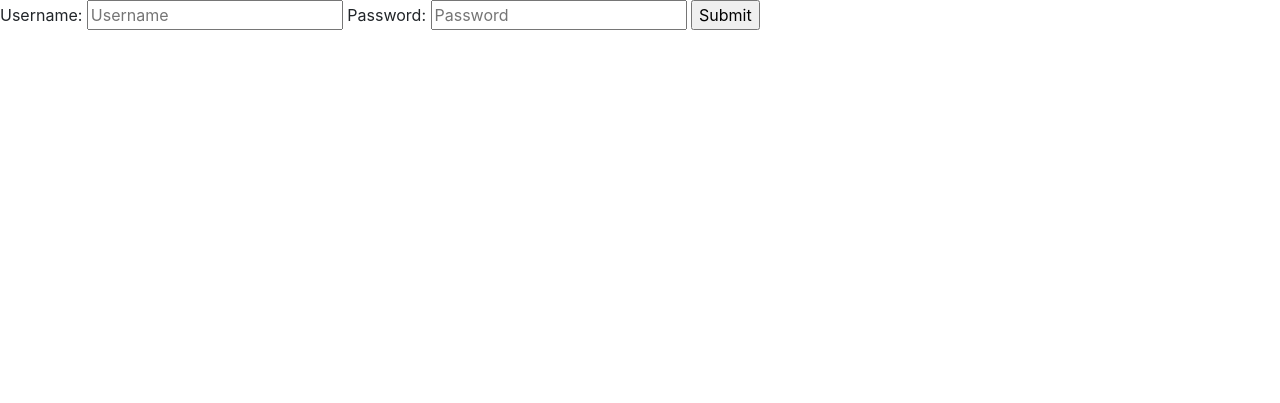
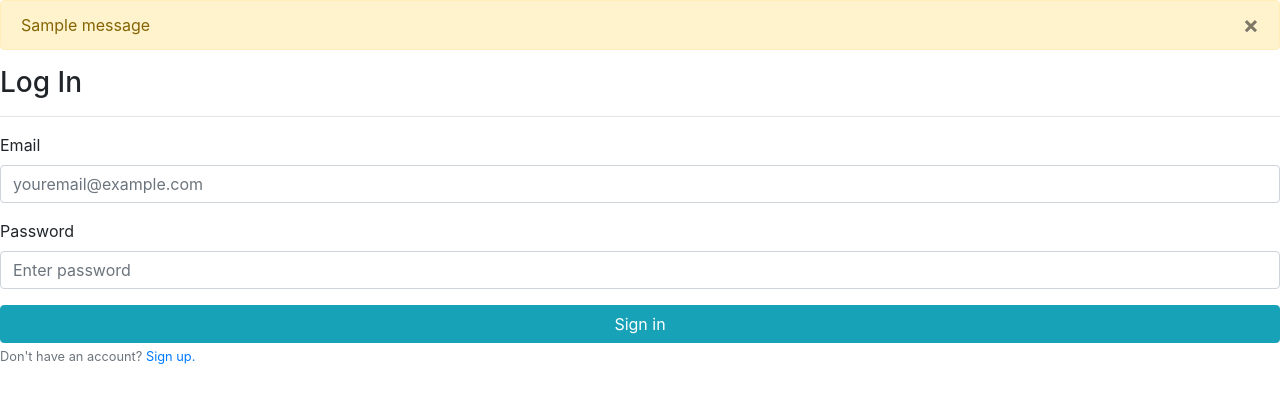
Before and after one commit to tu-vu/Chatroom, a Flask app: page / in a window 1280 px wide. Shown: the top 403 px of the page. Run offline with Flask 2, Linux system fonts and the light colour scheme; tables that the repository leaves empty hold one stand-in row (values such as "Sample post"); one stand-in notice (Sample message) is shown; some libraries are stand-ins or nearby versions.

Commit message:
Add login and signup page

```diff
--- a/Chatroom/auth.py
+++ b/Chatroom/auth.py
@@ -19,28 +19,27 @@ def signup():
     GET requests serve sign-up page.
     POST requests validate form & user creation.
     """
-    # form = SignupForm()
-    # if form.validate_on_submit():
-    #     # Users fill form correctly
-    #     # Check if email already exists
-    #     existing_user = User.query.filter_by(email=form.email.data).first()
-    #     if existing_user is None:
-    #         # Check if username already exists
-    #         existing_username = User.query.filter_by(username=form.username.data).first()
-    #         if existing_username is None:
-    #             user = User(username=form.username.data,
-    #                         email=form.email.data,
-    #                         password=form.password.data)
-    #             db.session.add(user)
-    #             db.session.commit() # Create new user
-    #             login_user(user) # Log in as newly created user - magically!
-    #             # Go to movie dashboard page
-    #             return redirect(url_for('main_bp.dashboard'))
-    #         flash("Username already exists!")
-    #     else:
-    #         flash("A user already exists with that email address.")
-    # return render_template("signup.html", form=form)
-    return render_template("signup.html")
+    form = SignupForm()
+    if form.validate_on_submit():
+        # Users fill form correctly
+        # Check if email already exists
+        existing_user = User.query.filter_by(email=form.email.data).first()
+        if existing_user is None:
+            # Check if username already exists
+            existing_username = User.query.filter_by(username=form.username.data).first()
+            if existing_username is None:
+                user = User(username=form.username.data,
+                            email=form.email.data,
+                            password=form.password.data)
+                db.session.add(user)
+                db.session.commit() # Create new user
+                login_user(user) # Log in as newly created user - magically!
+                # Go to movie dashboard page
+                return redirect(url_for('main_bp.dashboard'))
+            flash("Username already exists!")
+        else:
+            flash("A user already exists with that email address.")
+    return render_template("signup.html", form=form)
 
 @auth_bp.route("/", methods=["GET", "POST"])
 def login():
@@ -50,23 +49,22 @@ def login():
     POST requests validate and redirect user to dashboard page
     """
     # Bypass if user is already logged in
-    # if current_user.is_authenticated:
-    #     return redirect(url_for('main_bp.dashboard'))
+    if current_user.is_authenticated:
+        return redirect(url_for('main_bp.dashboard'))
 
-    # form = LoginForm()
-    # # Validate login attempt
-    # if form.validate_on_submit():
-    #     user = User.query.filter_by(email=form.email.data).first()
-    #     # If user exists in our database and password matches
-    #     if user and user.password == form.password.data:
-    #         login_user(user) # Log in as existing user
-    #         return redirect(url_for('main_bp.dashboard'))
-    #     elif not user:
-    #         flash("Account does not exists!")
-    #     else:
-    #         flash("Password does not match!")
-    # return render_template("login.html", form=form)
-    return render_template("login.html")
+    form = LoginForm()
+    # Validate login attempt
+    if form.validate_on_submit():
+        user = User.query.filter_by(email=form.email.data).first()
+        # If user exists in our database and password matches
+        if user and user.password == form.password.data:
+            login_user(user) # Log in as existing user
+            return redirect(url_for('main_bp.dashboard'))
+        elif not user:
+            flash("Account does not exists!")
+        else:
+            flash("Password does not match!")
+    return render_template("login.html", form=form)
 
 @auth_bp.route("/logout")
 @login_required
--- a/Chatroom/templates/login.html
+++ b/Chatroom/templates/login.html
@@ -6,11 +6,47 @@
 {% block title %} Account Login - Messagetastic {% endblock %}
 
 {% block body %}
-    <form action="{{ url_for('main_bp.dashboard') }}", method="post">
-        <label for="username">Username: </label>
-        <input id="username" type="text" placeholder="Username" name="username">
-        <label for="password">Password: </label>
-        <input id="password" type="password" placeholder="Password">
-        <input type="submit">
-    </form>
+<div id="alert">
+    {% for message in get_flashed_messages() %}
+        <div class="alert alert-warning">
+            <button type="button" class="close" data-dismiss="alert">&times;</button>
+            {{ message }}
+        </div>
+    {% endfor%}
+</div>
+
+<form action="{{ url_for('auth_bp.login') }}" method="post">
+    <h3>Log In</h3>
+    <hr>
+
+    {{ form.csrf_token }}
+
+    <fieldset class="form-group email">
+        {{ form.email.label }}
+        {{ form.email(class="form-control", placeholder='youremail@example.com') }}
+        {% if form.email.errors %}
+            <ul class="errors" style="color: red">
+                {% for error in form.email.errors %}
+                    <li>{{  error }}</li>
+                {% endfor %}
+            </ul>
+        {% endif %}
+    </fieldset>
+
+     <fieldset class="form-group password">
+        {{ form.password.label }}
+        {{ form.password(class="form-control", placeholder='Enter password') }}
+        {% if form.password.errors %}
+            <ul class="errors" style="color: red">
+                {% for error in form.password.errors %}
+                    <li>{{  error }}</li>
+                {% endfor %}
+            </ul>
+        {% endif %}
+    </fieldset>
+
+    {{ form.submit(class="btn btn-info btn-block") }}
+
+    <small id="emailHelp" class="form-text text-muted">Don't have an account? <a href="{{ url_for('auth_bp.signup') }}">Sign up.</a></small>
+</form>
 {% endblock %}
--- a/Chatroom/templates/signup.html
+++ b/Chatroom/templates/signup.html
@@ -1,10 +1,9 @@
 {% extends "layout.html" %}
 
 {% block pagestyles %}
-      <link rel="stylesheet" type="text/css" href="{{ url_for('static', filename='dist/css/home.css')}}">
 {% endblock %}
 
-{% block title %} Account Login - Moviebia {% endblock %}
+{% block title %} Account Login - Messagetastic {% endblock %}
 
 {% block body %}
 <div id="alert">
@@ -70,7 +69,7 @@
         {% endif %}
     </fieldset>
 
-    {{ form.submit(class="btn btn-primary btn-block") }}
+    {{ form.submit(class="btn btn-info btn-block") }}
 
     <small id="emailHelp" class="form-text text-muted">Already have an account? <a href="{{ url_for('auth_bp.login') }}">Log in.</a></small>
 </form>
```
